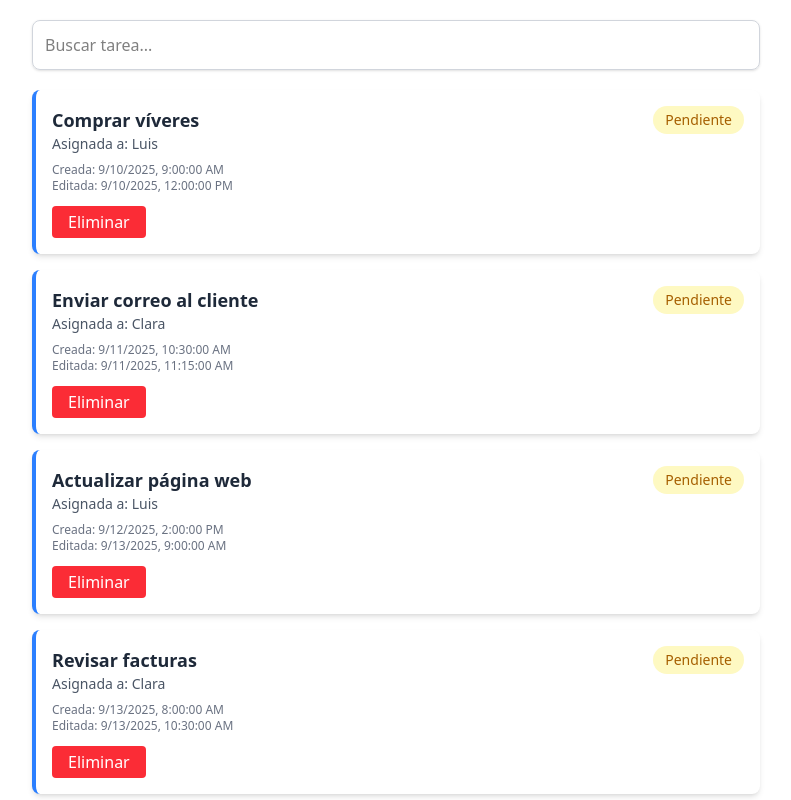
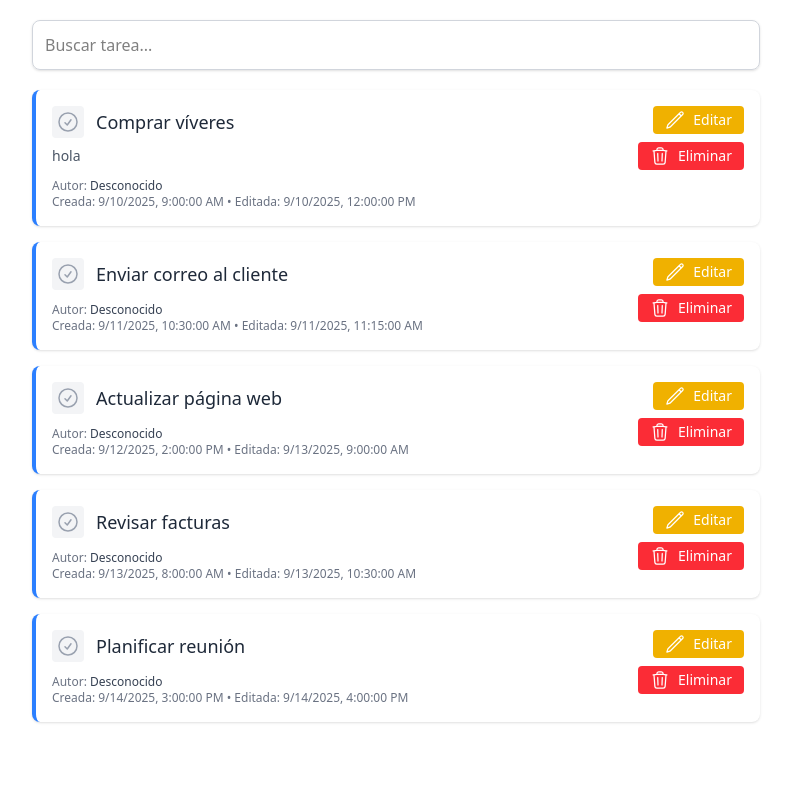
Before and after one commit to 11Nataly/todo-list-colaborativa, a React (Vite) app: page /tasks in a window 1280 px wide. Shown: the top 800 px of the page, without its empty margins (244-1035 px from the left). Built offline with nearby package versions, Linux system fonts and the light colour scheme.

Commit message:
feature(base): añadir botones a cada tarea Co-authored-by: 11Nataly 19nat.9295@gmail.com

```diff
--- a/src/components/TaskCard.jsx
+++ b/src/components/TaskCard.jsx
@@ -1,52 +1,67 @@
 // src/components/TaskCard.jsx
 import React from "react";
+import { motion } from "framer-motion";
+import { TrashIcon, PencilIcon, CheckCircleIcon } from "@heroicons/react/24/outline";
 
-const TaskCard = ({ tarea, usuario, onDelete }) => {
+export default function TaskCard({ tarea, usuarioNombre, onToggle, onEdit, onDelete }) {
   return (
-    <li
-      className="p-4 bg-white rounded-lg shadow-md hover:shadow-lg transition border-l-4 border-blue-500"
+    <motion.li
+      key={tarea.id}
+      initial={{ opacity: 0, y: 12, scale: 0.98 }}
+      animate={{ opacity: 1, y: 0, scale: 1 }}
+      exit={{ opacity: 0, y: -10, scale: 0.98 }}
+      transition={{ duration: 0.22 }}
+      className="p-4 bg-white rounded-lg shadow-sm hover:shadow-lg transition border-l-4 border-blue-500"
     >
-      <div className="flex justify-between items-center">
-        <h2 className="text-lg font-semibold text-gray-800">
+      <div className="flex justify-between items-start gap-3">
+        <div className="flex-1 min-w-0">
+          <div className="flex items-center gap-3">
+            <button
+              onClick={() => onToggle(tarea.id)}
+              aria-label={tarea.completada ? "Marcar como pendiente" : "Marcar como completada"}
+              className={`p-1 rounded ${tarea.completada ? "bg-green-50" : "bg-gray-100"} hover:bg-opacity-90`}
+            >
+              <CheckCircleIcon className={`h-6 w-6 ${tarea.completada ? "text-green-600" : "text-gray-400"}`} />
+            </button>
+
+            <h3 className={`text-lg font-medium truncate ${tarea.completada ? "line-through text-gray-400" : "text-gray-800"}`}>
               {tarea.titulo}
-        </h2>
-        <span
-          className={`px-3 py-1 text-sm rounded-full ${
-            tarea.completada
-              ? "bg-green-100 text-green-700"
-              : "bg-yellow-100 text-yellow-700"
-          }`}
-        >
-          {tarea.completada ? "Completada" : "Pendiente"}
-        </span>
+            </h3>
           </div>
 
-      <p className="text-sm text-gray-600">
-        Asignada a:{" "}
-        <span className="font-medium">{usuario || "Desconocido"}</span>
+          {tarea.descripcion ? (
+            <p className="mt-2 text-sm text-gray-600 truncate">{tarea.descripcion}</p>
+          ) : null}
+
+          <p className="mt-3 text-xs text-gray-500">
+            Autor: <span className="font-medium text-gray-700">{usuarioNombre || "Desconocido"}</span>
+            <br />
+            Creada: {tarea.fechaCreacion ? new Date(tarea.fechaCreacion).toLocaleString() : "Sin fecha"}
+            {" • "}
+            Editada: {tarea.fechaEdicion ? new Date(tarea.fechaEdicion).toLocaleString() : "Sin edición"}
           </p>
+        </div>
 
-      <p className="text-xs text-gray-500 mt-2">
-        Creada:{" "}
-        {tarea.fechaCreacion
-          ? new Date(tarea.fechaCreacion).toLocaleString()
-          : "Sin fecha"}{" "}
-        <br />
-        Editada:{" "}
-        {tarea.fechaEdicion
-          ? new Date(tarea.fechaEdicion).toLocaleString()
-          : "Sin edición"}
-      </p>
+        <div className="flex flex-col items-end gap-2">
+          <button
+            onClick={() => onEdit(tarea)}
+            title="Editar"
+            className="flex items-center gap-2 px-3 py-1 bg-yellow-500 text-white rounded hover:bg-yellow-600"
+          >
+            <PencilIcon className="h-5 w-5" />
+            <span className="text-sm">Editar</span>
+          </button>
 
-      {/* Botón eliminar */}
           <button
             onClick={() => onDelete(tarea.id)}
-        className="mt-3 px-4 py-1 bg-red-500 text-white rounded hover:bg-red-600 transition"
+            title="Eliminar"
+            className="flex items-center gap-2 px-3 py-1 bg-red-500 text-white rounded hover:bg-red-600"
           >
-        Eliminar
+            <TrashIcon className="h-5 w-5" />
+            <span className="text-sm">Eliminar</span>
           </button>
-    </li>
+        </div>
+      </div>
+    </motion.li>
   );
-};
-
-export default TaskCard;
+}
```
Also changed, not shown: src/components/TaskList.jsx (line endings or trailing spaces). Lines whose indentation alone changed are shown as unchanged.
